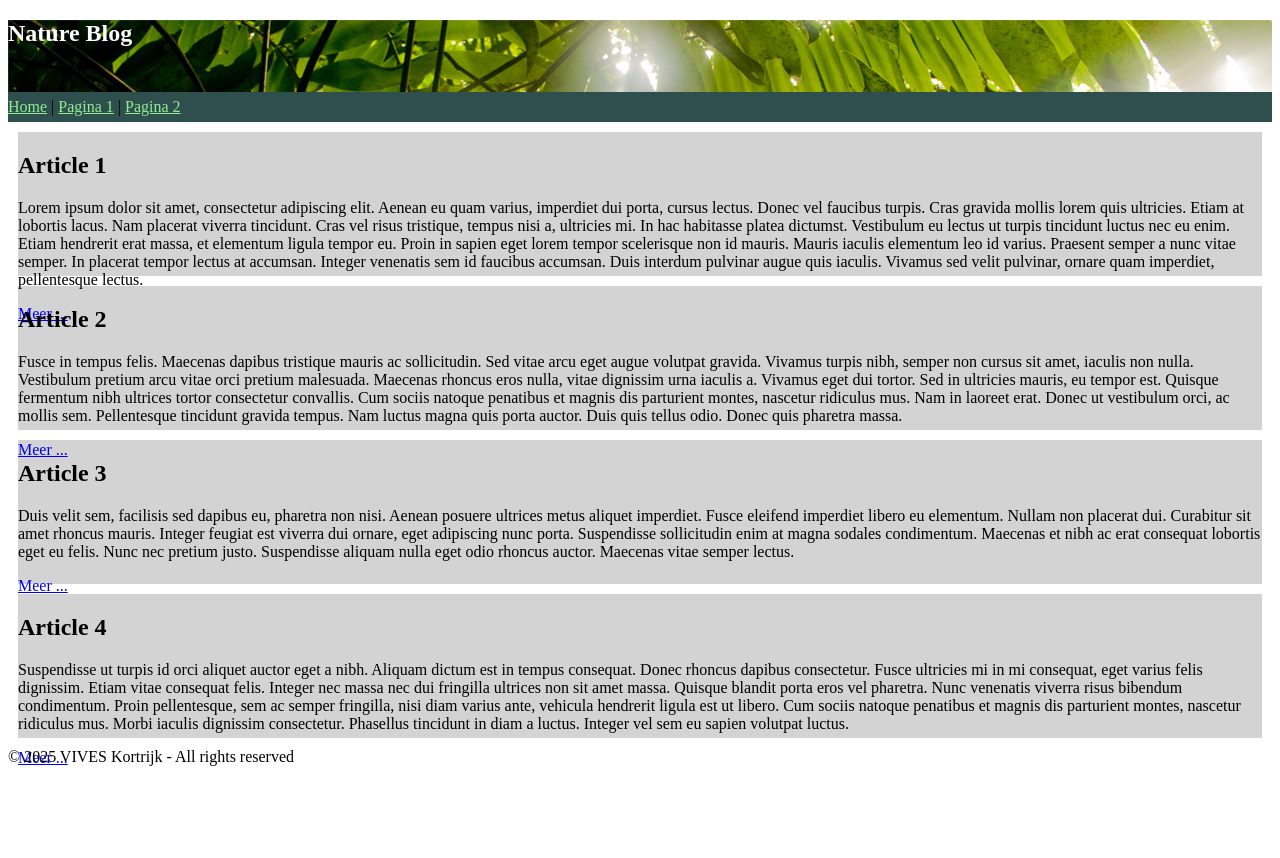
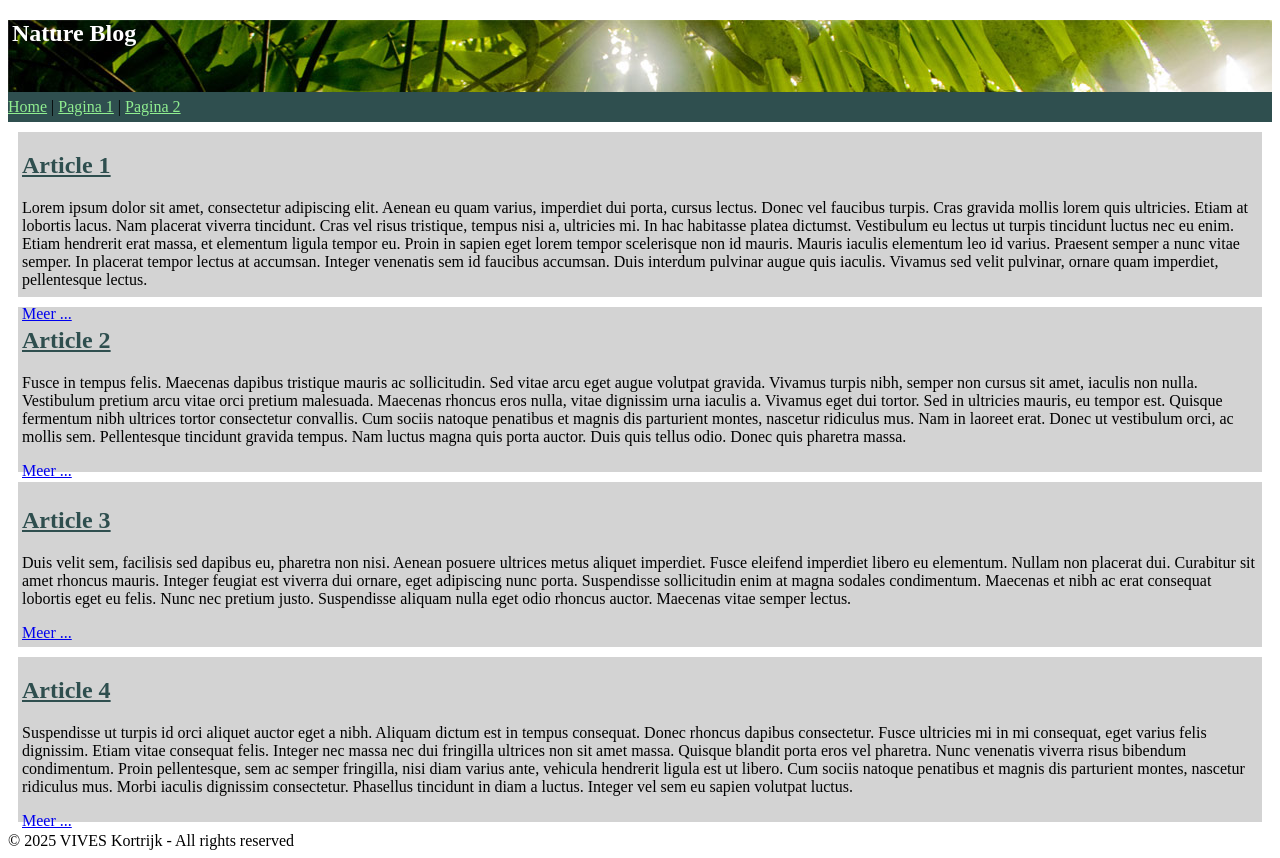
Before and after one commit to NielsDelannoy/webdevelopment, a plain HTML site: page labo_7/opdracht_natuur_blog/index.html in a window 1280 px wide. Before the commit the page ends 800 px from the top, so only its background shows below. Drawn offline with Linux system fonts and the light colour scheme.

Commit message:
verandering_opmaak_pagina_natuurblog

```diff
--- a/labo_7/opdracht_natuur_blog/index.html
+++ b/labo_7/opdracht_natuur_blog/index.html
@@ -16,46 +16,46 @@
 			<div>
 				<article>
 					<header>
-						<h2>Article 1</h2>
+						<h2 class="articleheaders" >Article 1</h2>
 					</header>
 					<p>
 						Lorem ipsum dolor sit amet, consectetur adipiscing elit. Aenean eu quam varius, imperdiet dui porta, cursus lectus. Donec vel faucibus turpis. Cras gravida mollis lorem quis ultricies. Etiam at lobortis lacus. Nam placerat viverra tincidunt. Cras vel risus tristique, tempus nisi a, ultricies mi. In hac habitasse platea dictumst. Vestibulum eu lectus ut turpis tincidunt luctus nec eu enim. Etiam hendrerit erat massa, et elementum ligula tempor eu. Proin in sapien eget lorem tempor scelerisque non id mauris. Mauris iaculis elementum leo id varius. Praesent semper a nunc vitae semper. In placerat tempor lectus at accumsan. Integer venenatis sem id faucibus accumsan. Duis interdum pulvinar augue quis iaculis. Vivamus sed velit pulvinar, ornare quam imperdiet, pellentesque lectus.
 					</p>
 					<footer>
-						<a href="article1.html">Meer ...</a>
+						<a href="article1.html" class="blauwelinks">Meer ...</a>
 					</footer>
 				</article>
 				<article>
 					<header>
-						<h2>Article 2</h2>
+						<h2 class="articleheaders">Article 2</h2>
 					</header>
 					<p>
 						Fusce in tempus felis. Maecenas dapibus tristique mauris ac sollicitudin. Sed vitae arcu eget augue volutpat gravida. Vivamus turpis nibh, semper non cursus sit amet, iaculis non nulla. Vestibulum pretium arcu vitae orci pretium malesuada. Maecenas rhoncus eros nulla, vitae dignissim urna iaculis a. Vivamus eget dui tortor. Sed in ultricies mauris, eu tempor est. Quisque fermentum nibh ultrices tortor consectetur convallis. Cum sociis natoque penatibus et magnis dis parturient montes, nascetur ridiculus mus. Nam in laoreet erat. Donec ut vestibulum orci, ac mollis sem. Pellentesque tincidunt gravida tempus. Nam luctus magna quis porta auctor. Duis quis tellus odio. Donec quis pharetra massa.
 					</p>
 					<footer>
-						<a href="article2.html">Meer ...</a>
+						<a href="article2.html" class="blauwelinks">Meer ...</a>
 					</footer>
 				</article>
 				<article>
 					<header>
-						<h2>Article 3</h2>
+						<h2 class="articleheaders">Article 3</h2>
 					</header>
 					<p>
 						Duis velit sem, facilisis sed dapibus eu, pharetra non nisi. Aenean posuere ultrices metus aliquet imperdiet. Fusce eleifend imperdiet libero eu elementum. Nullam non placerat dui. Curabitur sit amet rhoncus mauris. Integer feugiat est viverra dui ornare, eget adipiscing nunc porta. Suspendisse sollicitudin enim at magna sodales condimentum. Maecenas et nibh ac erat consequat lobortis eget eu felis. Nunc nec pretium justo. Suspendisse aliquam nulla eget odio rhoncus auctor. Maecenas vitae semper lectus.
 					</p>
 					<footer>
-						<a href="article3.html">Meer ...</a>
+						<a href="article3.html" class="blauwelinks">Meer ...</a>
 					</footer>
 				</article>
 				<article>
 					<header>
-						<h2>Article 4</h2>
+						<h2 class="articleheaders">Article 4</h2>
 					</header>
 					<p>
 						Suspendisse ut turpis id orci aliquet auctor eget a nibh. Aliquam dictum est in tempus consequat. Donec rhoncus dapibus consectetur. Fusce ultricies mi in mi consequat, eget varius felis dignissim. Etiam vitae consequat felis. Integer nec massa nec dui fringilla ultrices non sit amet massa. Quisque blandit porta eros vel pharetra. Nunc venenatis viverra risus bibendum condimentum. Proin pellentesque, sem ac semper fringilla, nisi diam varius ante, vehicula hendrerit ligula est ut libero. Cum sociis natoque penatibus et magnis dis parturient montes, nascetur ridiculus mus. Morbi iaculis dignissim consectetur. Phasellus tincidunt in diam a luctus. Integer vel sem eu sapien volutpat luctus.
 					</p>
 					<footer>
-						<a href="article4.html">Meer ...</a>
+						<a href="article4.html" class="blauwelinks">Meer ...</a>
 					</footer>
 				</article>
 			</div>
--- a/labo_7/opdracht_natuur_blog/opmaak.css
+++ b/labo_7/opdracht_natuur_blog/opmaak.css
@@ -5,6 +5,8 @@
 
 .headertitle {
     color: white;
+    padding-left: 4px;
+    font-weight: bold;
 }
 
 nav {
@@ -19,12 +21,23 @@ nav {
 
 article {
     background-color: lightgray;
-    height: 18vh;
+    height: 20vh;
     align-content: end;
     margin: 10px;
+    padding-bottom: 5px;
 }
 
 .articleheaders {
-    color: dimgrey;
+    color: darkslategray;
     text-decoration: underline;
+    padding-left: 4px;
 }
+
+p {
+    padding-left: 4px;
+
+}
+
+.blauwelinks {
+    padding-left: 4px;
+}
```
